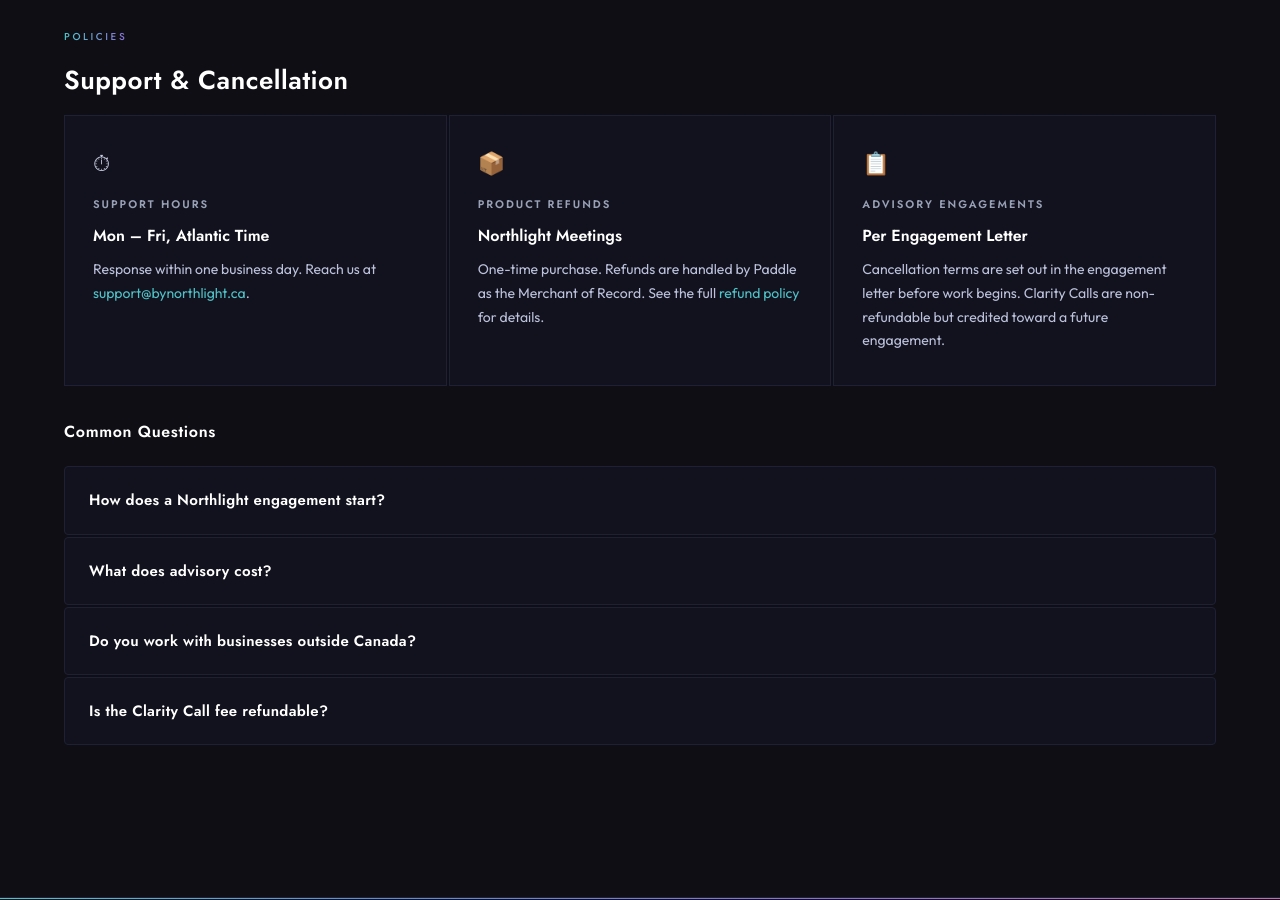
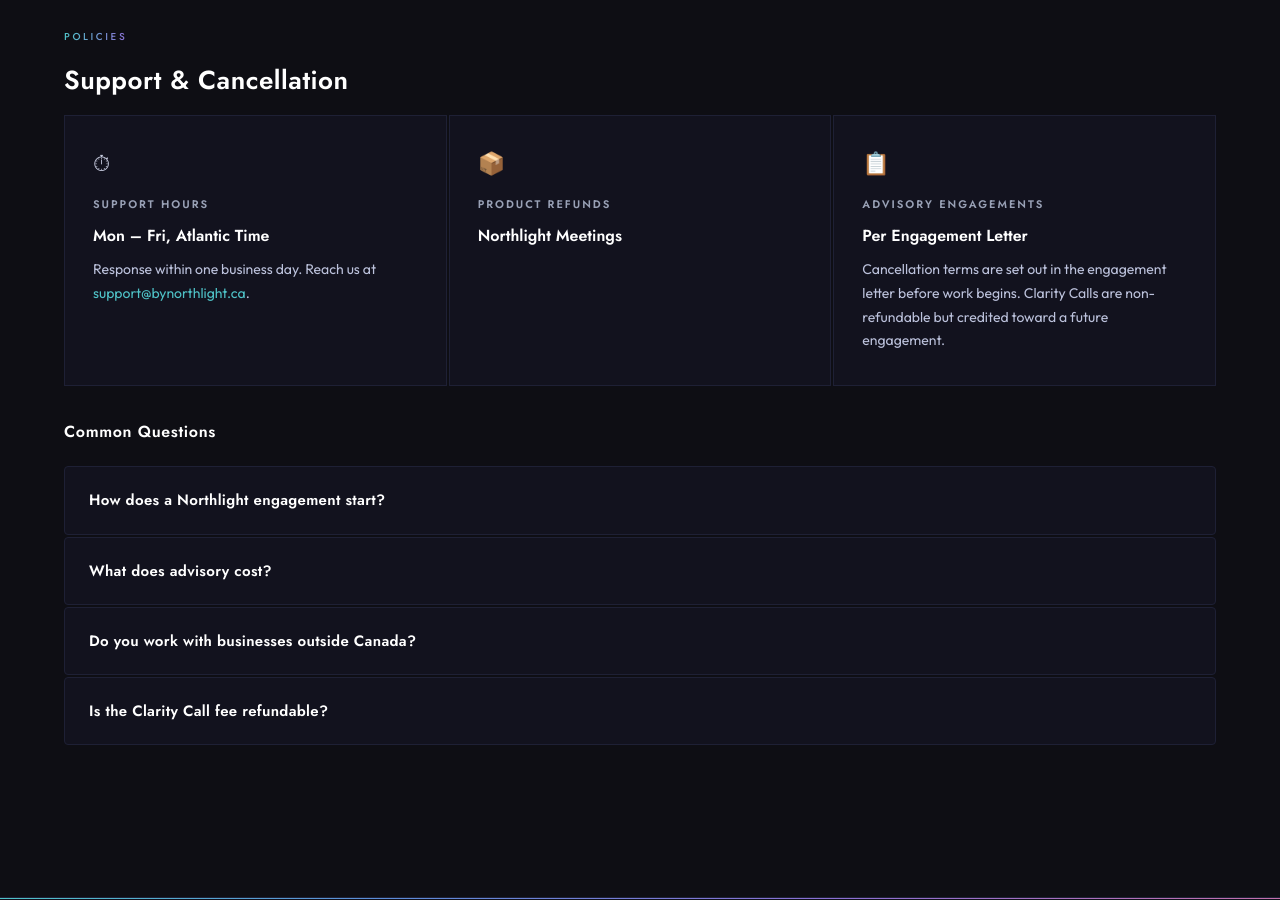
Before and after one commit to elizabethlemoine33-commits/bynorthlight-site, a Jekyll site: the page built from services.html, in a window 1280 px wide and 900 px high, scrolled down 2114 px. Built offline with Jekyll 4.4.1, drawn with Linux system fonts in a browser that asks for light colours.

Commit message:
Remove product refund body text — leave blank until policy confirmed
Co-Authored-By: Claude Sonnet 4.6 <noreply@anthropic.com>

```diff
--- a/services.html
+++ b/services.html
@@ -390,7 +390,6 @@ head_extra: |
           <span class="support-icon" aria-hidden="true">📦</span>
           <p class="support-label">Product Refunds</p>
           <p class="support-value">Northlight Meetings</p>
-          <p class="support-body">One-time purchase. Refunds are handled by Paddle as the Merchant of Record. See the full <a href="/meetings-refunds.html">refund policy</a> for details.</p>
         </div>
         <div class="support-item">
           <span class="support-icon" aria-hidden="true">📋</span>
```
